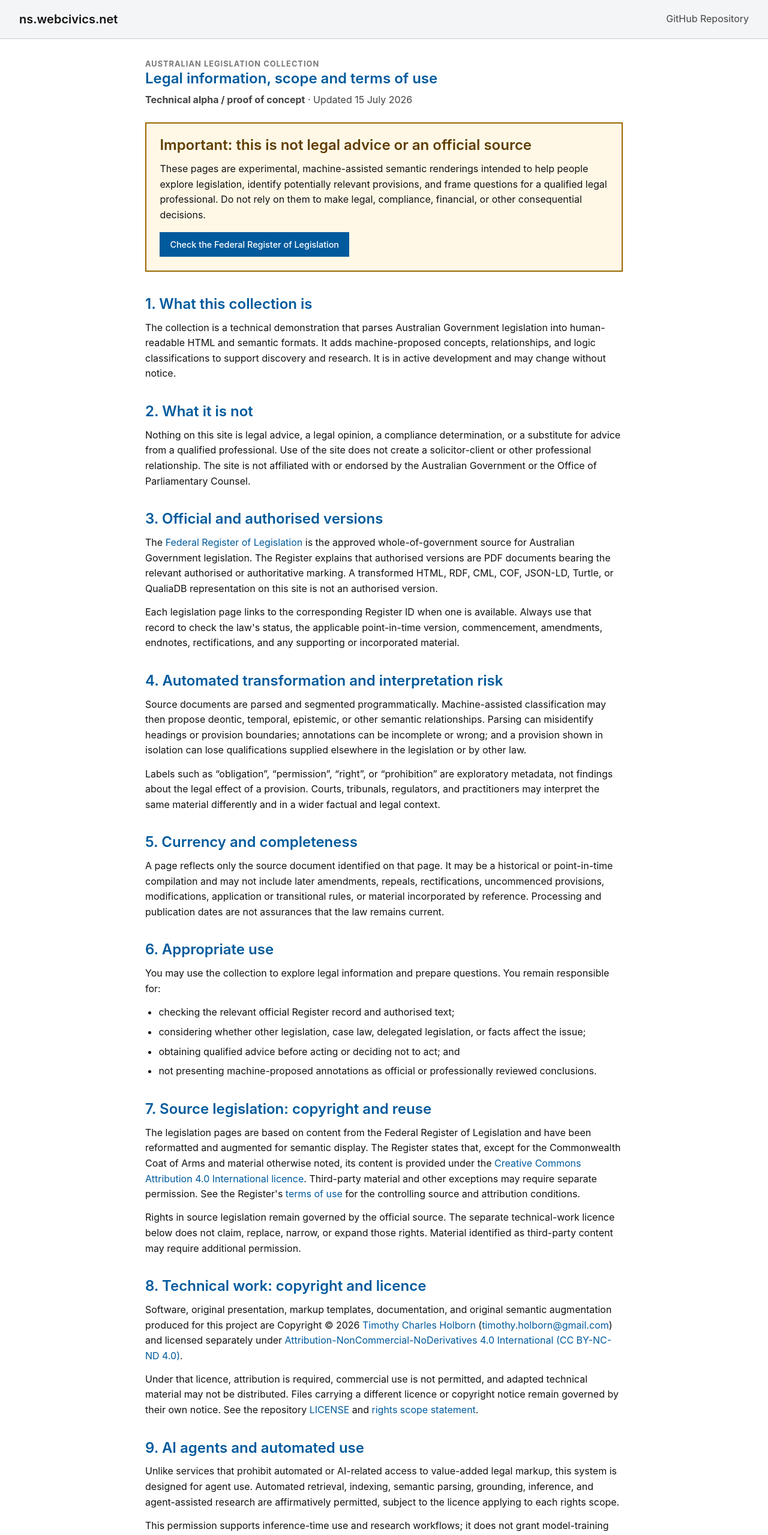
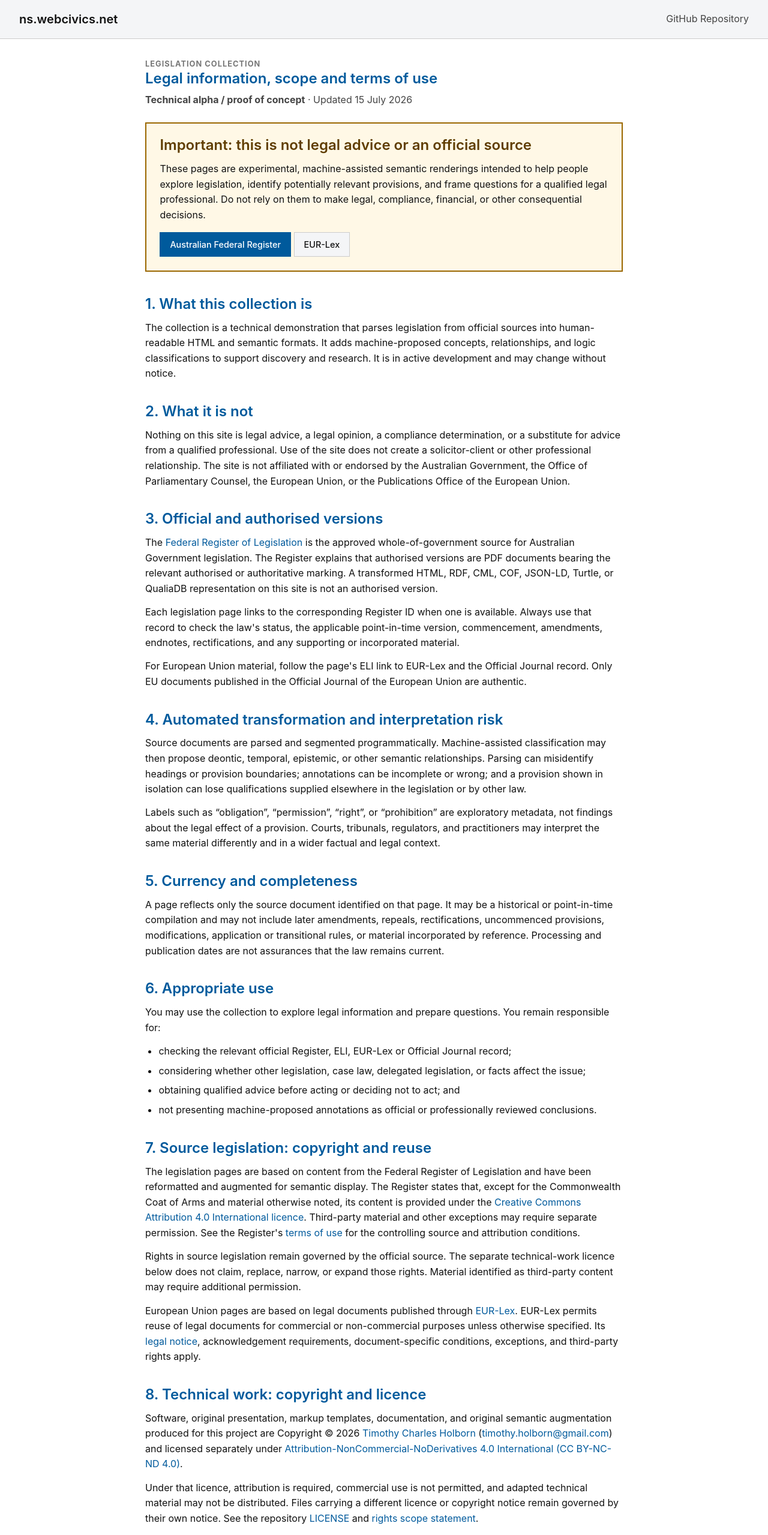
Before and after one commit to WebCivics/ns, a Next.js app: page /legal-information in a window 1280 px wide. Shown: the top 2559 px of the page at 60% size. Built offline with nearby package versions, Linux system fonts and the light colour scheme.

Commit message:
feat: add EU legislation source scope

```diff
--- a/app/legal-information/page.jsx
+++ b/app/legal-information/page.jsx
@@ -1,14 +1,15 @@
 export const metadata = {
   title: 'Legal information and terms | ns.webcivics.net',
-  description: 'Scope, source, limitations, attribution, and terms for experimental Australian legislation renderings.',
+  description: 'Scope, source, limitations, attribution, and terms for experimental legislation renderings.',
 };
 
 const registerUrl = 'https://www.legislation.gov.au/';
+const eurLexUrl = 'https://eur-lex.europa.eu/';
 
 export default function LegalInformationPage() {
   return (
     <article className="container legal-information-page">
-      <p className="eyebrow">Australian legislation collection</p>
+      <p className="eyebrow">Legislation collection</p>
       <h1>Legal information, scope and terms of use</h1>
       <p className="status-line"><strong>Technical alpha / proof of concept</strong> · Updated 15 July 2026</p>
 
@@ -20,13 +21,14 @@ export default function LegalInformationPage() {
           qualified legal professional. Do not rely on them to make legal, compliance, financial, or
           other consequential decisions.
         </p>
-        <a className="btn btn-primary" href={registerUrl}>Check the Federal Register of Legislation</a>
+        <a className="btn btn-primary" href={registerUrl}>Australian Federal Register</a>{' '}
+        <a className="btn btn-secondary" href={eurLexUrl}>EUR-Lex</a>
       </div>
 
       <section>
         <h2>1. What this collection is</h2>
         <p>
-          The collection is a technical demonstration that parses Australian Government legislation
+          The collection is a technical demonstration that parses legislation from official sources
           into human-readable HTML and semantic formats. It adds machine-proposed concepts,
           relationships, and logic classifications to support discovery and research. It is in active
           development and may change without notice.
@@ -39,7 +41,8 @@ export default function LegalInformationPage() {
           Nothing on this site is legal advice, a legal opinion, a compliance determination, or a
           substitute for advice from a qualified professional. Use of the site does not create a
           solicitor-client or other professional relationship. The site is not affiliated with or
-          endorsed by the Australian Government or the Office of Parliamentary Counsel.
+          endorsed by the Australian Government, the Office of Parliamentary Counsel, the European Union,
+          or the Publications Office of the European Union.
         </p>
       </section>
 
@@ -55,6 +58,10 @@ export default function LegalInformationPage() {
           Each legislation page links to the corresponding Register ID when one is available. Always use
           that record to check the law's status, the applicable point-in-time version, commencement,
           amendments, endnotes, rectifications, and any supporting or incorporated material.
+        </p>
+        <p>
+          For European Union material, follow the page's ELI link to EUR-Lex and the Official Journal record.
+          Only EU documents published in the Official Journal of the European Union are authentic.
         </p>
       </section>
 
@@ -87,7 +94,7 @@ export default function LegalInformationPage() {
         <h2>6. Appropriate use</h2>
         <p>You may use the collection to explore legal information and prepare questions. You remain responsible for:</p>
         <ul>
-          <li>checking the relevant official Register record and authorised text;</li>
+          <li>checking the relevant official Register, ELI, EUR-Lex or Official Journal record;</li>
           <li>considering whether other legislation, case law, delegated legislation, or facts affect the issue;</li>
           <li>obtaining qualified advice before acting or deciding not to act; and</li>
           <li>not presenting machine-proposed annotations as official or professionally reviewed conclusions.</li>
@@ -108,6 +115,13 @@ export default function LegalInformationPage() {
           Rights in source legislation remain governed by the official source. The separate technical-work
           licence below does not claim, replace, narrow, or expand those rights. Material identified as
           third-party content may require additional permission.
+        </p>
+        <p>
+          European Union pages are based on legal documents published through{' '}
+          <a href={eurLexUrl}>EUR-Lex</a>. EUR-Lex permits reuse of legal documents for commercial or
+          non-commercial purposes unless otherwise specified. Its{' '}
+          <a href="https://eur-lex.europa.eu/content/legal-notice/legal-notice.html">legal notice</a>,
+          acknowledgement requirements, document-specific conditions, exceptions, and third-party rights apply.
         </p>
       </section>
 
```
Also changed, not shown: public/ai-use-policy.json (+9 -0 lines), public/llms.txt, 1 other file (tests, documents, lock files or other folders).
